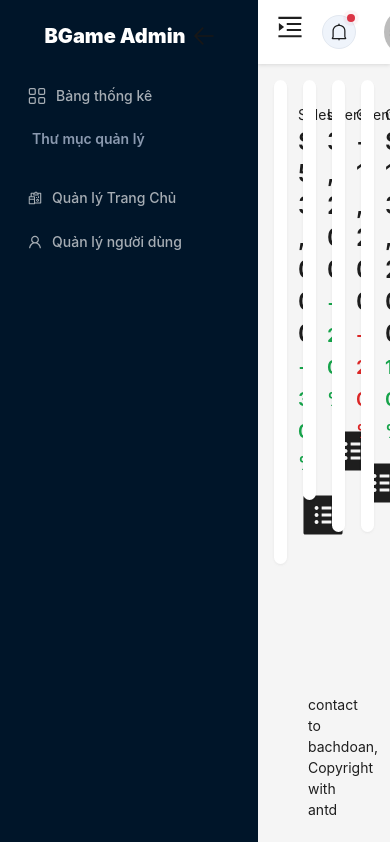
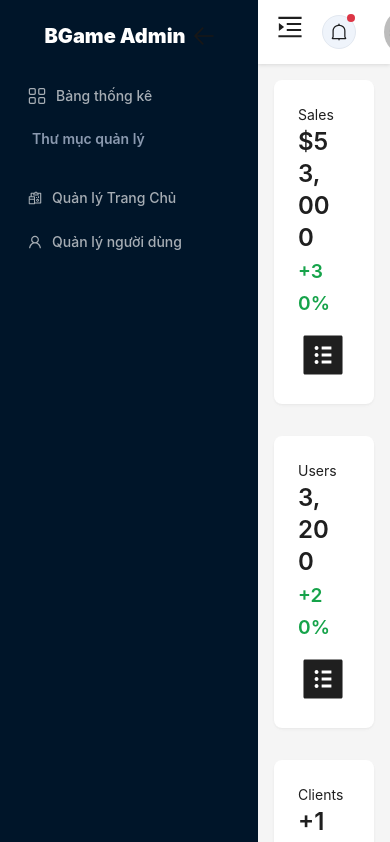
Before and after one commit to motngaynanglen/bgame-fe, a Next.js app: page /admin in a window 390 px wide. Shown: the top 842 px of the page. Built offline with nearby package versions, Linux system fonts and the light colour scheme; a web font is replaced by a local one.

Commit message:
fix admin card display mobile

```diff
--- a/src/app/admin/(overview)/page.tsx
+++ b/src/app/admin/(overview)/page.tsx
@@ -5,7 +5,7 @@ import Title from "antd/es/typography/Title";
 export default function admin() {
     return (
         <>
-            <Row gutter={16}>
+            <Row gutter={[24, 0]}>
                 <CardWrapper/>
             </Row>
         </>
--- a/src/components/admin/dashboard/Card.tsx
+++ b/src/components/admin/dashboard/Card.tsx
@@ -51,10 +51,10 @@ const count: dashboardCardType[] = [
     },
 ];
 const iconMap = {
-    Sales: <AiFillProfile fontSize={50}/>,
-    Users: <AiFillProfile fontSize={50}/>,
-    Clients: <AiFillProfile fontSize={50}/>,
-    Orders: <AiFillProfile fontSize={50}/>,
+    Sales: <AiFillProfile fontSize={50} />,
+    Users: <AiFillProfile fontSize={50} />,
+    Clients: <AiFillProfile fontSize={50} />,
+    Orders: <AiFillProfile fontSize={50} />,
 };
 
 export default async function CardWrapper() {
@@ -108,7 +108,13 @@ export function AntdCustomCard({
 }) {
     const Icon = iconMap[type]
     return (
-        <Col span={6}>
+        <Col
+            xs={24}
+            sm={12}
+            md={12}
+            lg={6}
+            xl={6}
+            className="mb-8">
             <Card loading={false} bordered={false}>
                 <div className="number">
                     <Row align="middle" gutter={[24, 0]}>
```
